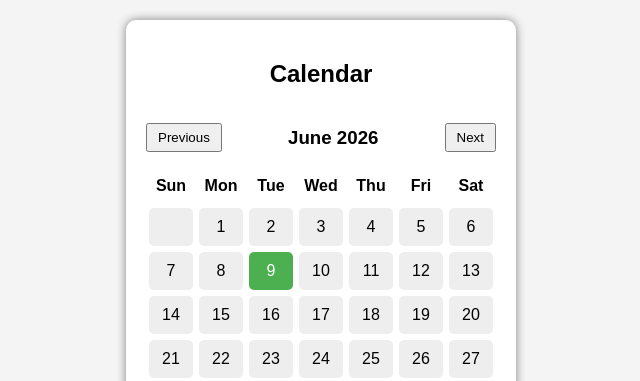
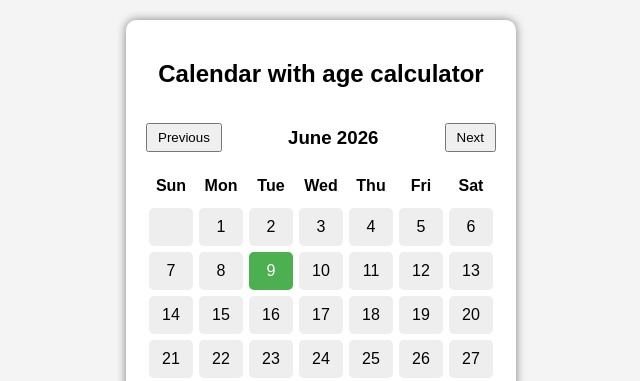
Before and after one commit to MOHAN-K2004/Age-calculator, a plain HTML site: page index.html in a window 1280 px wide. Shown: the top 381 px of the page, without its empty margins (319-959 px from the left). Drawn offline with Linux system fonts and the light colour scheme.

Commit message:
update html file

```diff
--- a/index.html
+++ b/index.html
@@ -66,7 +66,7 @@
 <body>
 
 <div class="container">
-    <h2> Calendar</h2>
+    <h2> Calendar with age calculator</h2>
 
     <div class="header">
         <button onclick="prevMonth()">Previous</button>
```
